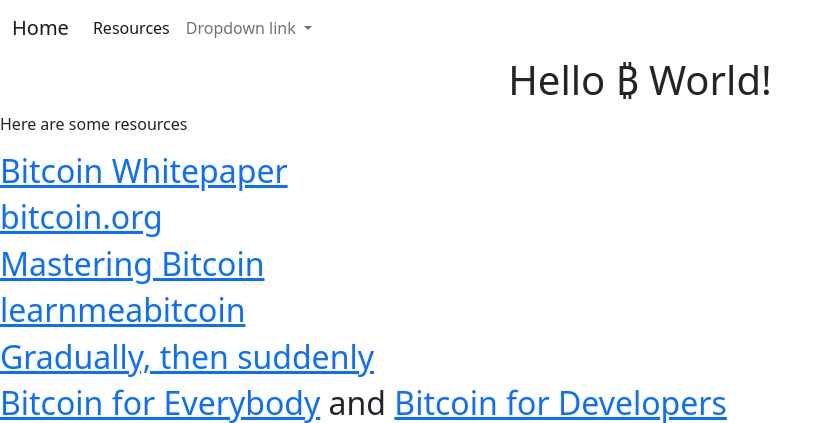
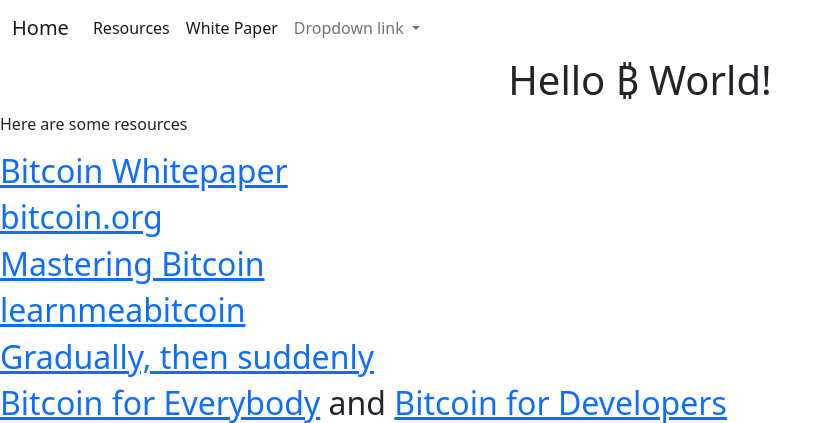
Before and after one commit to jesseaam/bitcoin-jesse, a Flask app: page /resources in a window 1280 px wide. Shown: the top 423 px of the page, without its empty margins (0-832 px from the left). Run offline with Flask 2, Linux system fonts and the light colour scheme.

Commit message:
add White Paper tab

```diff
--- a/application/templates/base.html
+++ b/application/templates/base.html
@@ -34,6 +34,9 @@
               <li class="nav-item">
                 <a class="nav-link active" aria-current="page" href=" {{ url_for('resources') }}">Resources</a>
               </li>
+              <li class="nav-item">
+                <a class="nav-link active" aria-current="page" href=" {{ url_for('whitepaper') }}">White Paper</a>
+              </li>
               </li>
               <li class="nav-item dropdown">
                 <a class="nav-link dropdown-toggle" href="#" id="navbarDropdownMenuLink" role="button" data-bs-toggle="dropdown" aria-expanded="false">
```
